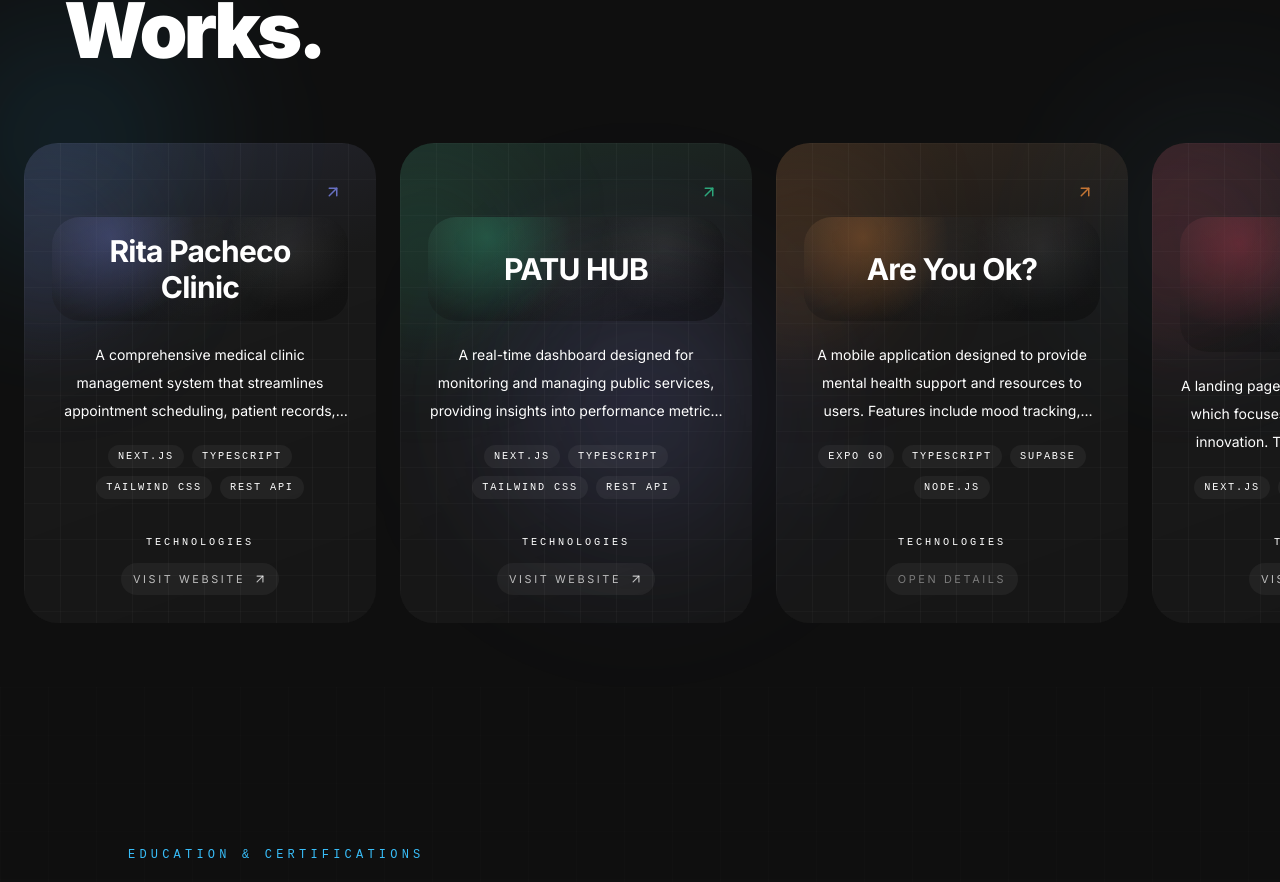
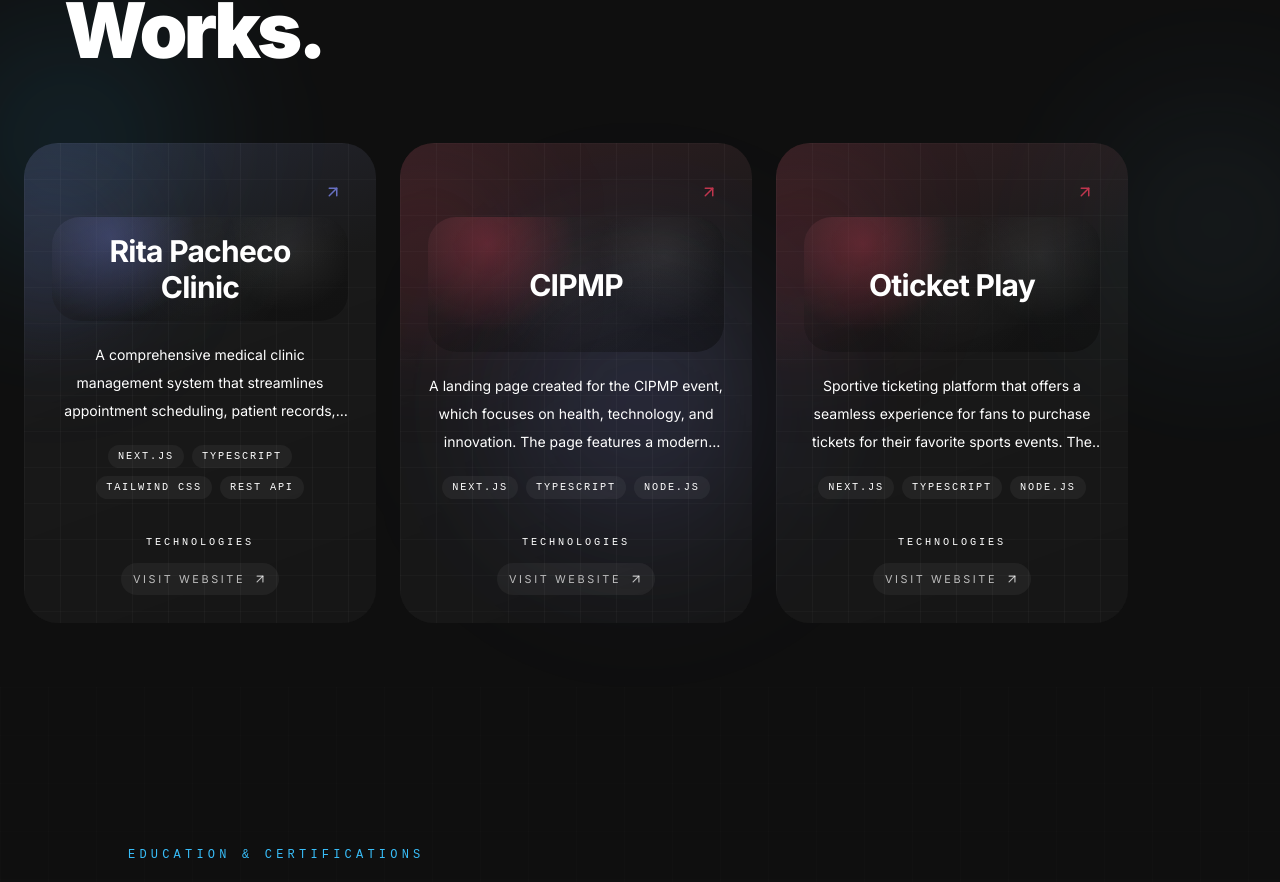
Before and after one commit to gpPacheco/portfolio, a Next.js app: page / in a window 1280 px wide. Shown: the part 840-1722 px from the top of the page. Built offline with nearby package versions, Linux system fonts and the light colour scheme.

Commit message:
Update project gallery
Commented out two project entries for 'PATU HUB' and 'Are You Ok?' in projects.ts.

```diff
--- a/data/projects.ts
+++ b/data/projects.ts
@@ -29,34 +29,34 @@ const enUSProjects: Project[] = [
     tags: ["Web App", "REST Api", "Design Systems"],
     images: [],
   },
-  {
-    id: "PATU HUB",
-    index: "02",
-    title: "PATU HUB",
-    description:
-      "A real-time dashboard designed for monitoring and managing public services, providing insights into performance metrics, resource allocation, and citizen engagement. Built with a focus on scalability and user experience to support efficient decision-making.",
-    technologies: ["Next.js", "TypeScript", "Tailwind CSS", "REST Api", "PostgreSQL"],
-    year: "2025",
-    url: "https://patuhub.vercel.app",
-    color: "#0a0a0a",
-    accentColor: "#34d399",
-    tags: ["SaaS", "Real-Time", "Insight Tools"],
-    images: [],
-  },
-  {
-    id: "Are You Ok?",
-    index: "03",
-    title: "Are You Ok?",
-    description:
-      "A mobile application designed to provide mental health support and resources to users. Features include mood tracking, guided meditation sessions, crisis support, and personalized wellness recommendations.",
-    technologies: ["Expo go", "TypeScript", "Supabse", "Node.js"],
-    year: "2026",
-    url: "https://",
-    color: "#0a0a0a",
-    accentColor: "#fb923c",
-    tags: ["Mobile App", "Mental Health", "Wellness"],
-    images: [],
-  },
+  // {
+  //   id: "PATU HUB",
+  //   index: "02",
+  //   title: "PATU HUB",
+  //   description:
+  //     "A real-time dashboard designed for monitoring and managing public services, providing insights into performance metrics, resource allocation, and citizen engagement. Built with a focus on scalability and user experience to support efficient decision-making.",
+  //   technologies: ["Next.js", "TypeScript", "Tailwind CSS", "REST Api", "PostgreSQL"],
+  //   year: "2025",
+  //   url: "https://patuhub.vercel.app",
+  //   color: "#0a0a0a",
+  //   accentColor: "#34d399",
+  //   tags: ["SaaS", "Real-Time", "Insight Tools"],
+  //   images: [],
+  // },
+  // {
+  //   id: "Are You Ok?",
+  //   index: "03",
+  //   title: "Are You Ok?",
+  //   description:
+  //     "A mobile application designed to provide mental health support and resources to users. Features include mood tracking, guided meditation sessions, crisis support, and personalized wellness recommendations.",
+  //   technologies: ["Expo go", "TypeScript", "Supabse", "Node.js"],
+  //   year: "2026",
+  //   url: "https://",
+  //   color: "#0a0a0a",
+  //   accentColor: "#fb923c",
+  //   tags: ["Mobile App", "Mental Health", "Wellness"],
+  //   images: [],
+  // },
     {
     id: "CIPMP",
     index: "04",
```
